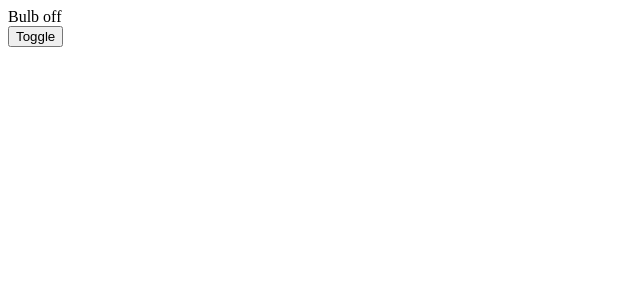
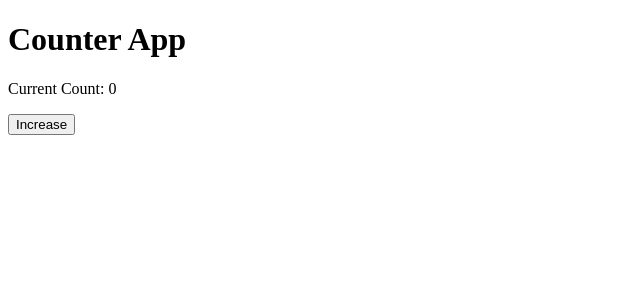
Before and after one commit to Shivam-Vermacs/React-Practice, a React (Vite) app: page / in a window 1280 px wide. Shown: the top 300 px of the page, without its empty margins (0-640 px from the left). Built offline with nearby package versions, Linux system fonts and the light colour scheme.

Commit message:
Custom Hooks Intro , basic understanding of what a custom hook actually is and how to create it

```diff
--- a/src/App.jsx
+++ b/src/App.jsx
@@ -1,54 +1,27 @@
-import { createContext, useState, useContext } from "react";
+import { useState } from "react";
 
-// Create Context for Bulb state
-const BulbOnContext = createContext();
-function BulbProvider({ children }) {
-  const [BulbOn, setBulbOn] = useState(false);
-  return (
-    <BulbOnContext.Provider value={{ BulbOn, setBulbOn }}>
-      {children}
-    </BulbOnContext.Provider>
-  );
-}
-function App() {
+const useCounter = () => {
+  const [count, setCount] = useState(0);
+  const IncreaseCount = () => {
+    setCount((count) => count + 1);
+  };
+  return {
+    count: count,
+    IncreaseCount: IncreaseCount,
+  };
+};
+// App Component
+const App = () => {
+  const { count, IncreaseCount } = useCounter();
   return (
     <>
       <div>
-        <BulbProvider>
-          <LightBulb />
-        </BulbProvider>
+        <h1>Counter App</h1>
+        <p>Current Count: {count}</p>
+        <button onClick={IncreaseCount}>Increase </button>
       </div>
     </>
   );
-}
+};
 
-function LightBulb() {
-  return (
-    <>
-      <BulbState />
-      <Switch />
-    </>
-  );
-}
-
-function BulbState() {
-  // Consume the Bulb state from context
-  const { BulbOn } = useContext(BulbOnContext);
-  return (
-    <>
-      <div>{BulbOn ? "Bulb on" : " Bulb off"}</div>
-    </>
-  );
-}
-// Consume the setter function from context to toggle the Bulb state
-function Switch() {
-  const { setBulbOn } = useContext(BulbOnContext);
-  return (
-    <>
-      <div>
-        <button onClick={() => setBulbOn((current) => !current)}>Toggle</button>
-      </div>
-    </>
-  );
-}
 export default App;
```
